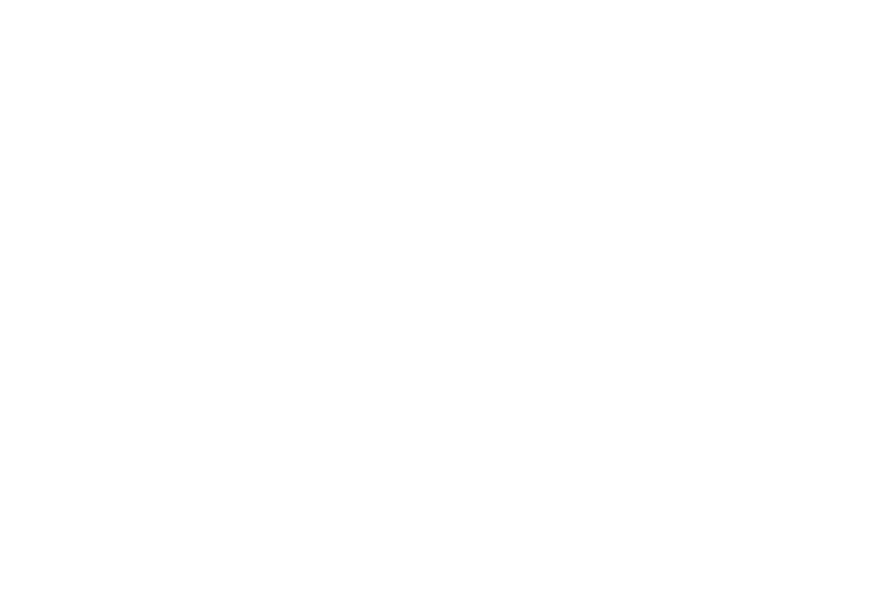
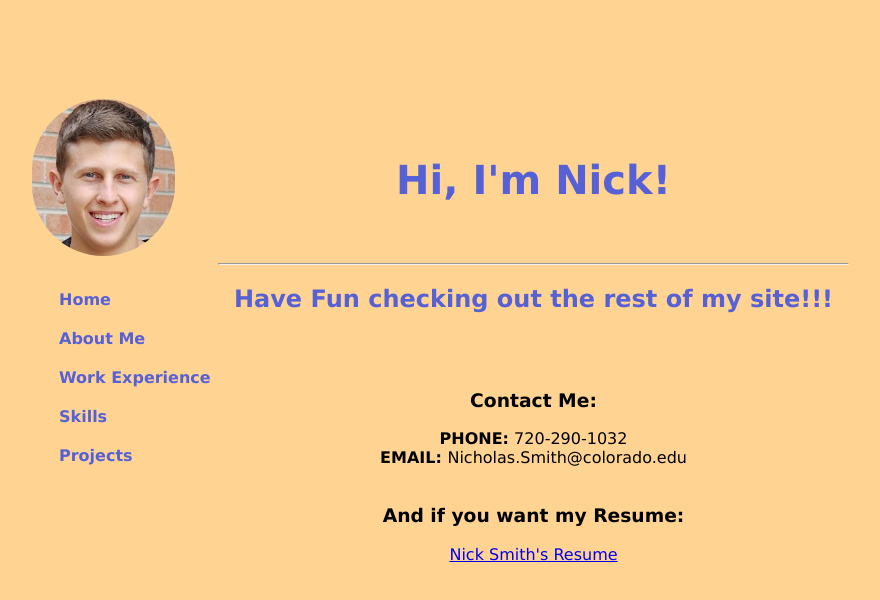
Before and after one commit to nick-smith8/nicksite, a plain HTML site: page index.html in a window 1280 px wide. Shown: the whole page, without its empty margins (171-1051 px from the left). Drawn offline with Linux system fonts and the light colour scheme.

Commit message:
Update index.html

```diff
--- a/index.html
+++ b/index.html
@@ -1,9 +1,51 @@
+
+
 <!DOCTYPE html>
 <html>
 <head>
-
+<title>Nick's Webpage</title>
+<link rel="stylesheet" type="text/css" href="CSS.css">
 </head>
 <body>
 
-</body>
-</html>
+<div id="main-menu">
+<ul>
+<li><a href="index.html">Home</a></li>
+<li><a href="about.html">About Me</a></li>
+<li><a href="work.html">Work Experience</a></li>
+<li><a href="skills.html">Skills</a></li>
+<li><a href="learn.html">Projects</a></li>
+</ul>
+</div>
+<div id="line-across"></div>
+
+<div id="container">
+<center>
+<div id="front-title">
+<div id="title"><h1><b><center>Hi, I'm Nick!</center></h1></b></div></div>
+<div id = "image1"></div>
+
+<hr>
+<div id="check">
+<h2>Have Fun checking out the rest of my site!!!</h2>
+</div>
+<br>
+<br>
+<h3>Contact Me:</h3>
+<center>
+<h4>
+PHONE:</h4>
+ 720-290-1032
+<br>
+<h4>
+EMAIL:
+</h4>
+Nicholas.Smith@colorado.edu
+
+
+</center>
+<br>
+<h3> And if you want my Resume:</h3>
+<a href="Nick_Resume.pdf">Nick Smith's Resume</a>
+</center>
+</div>
```
